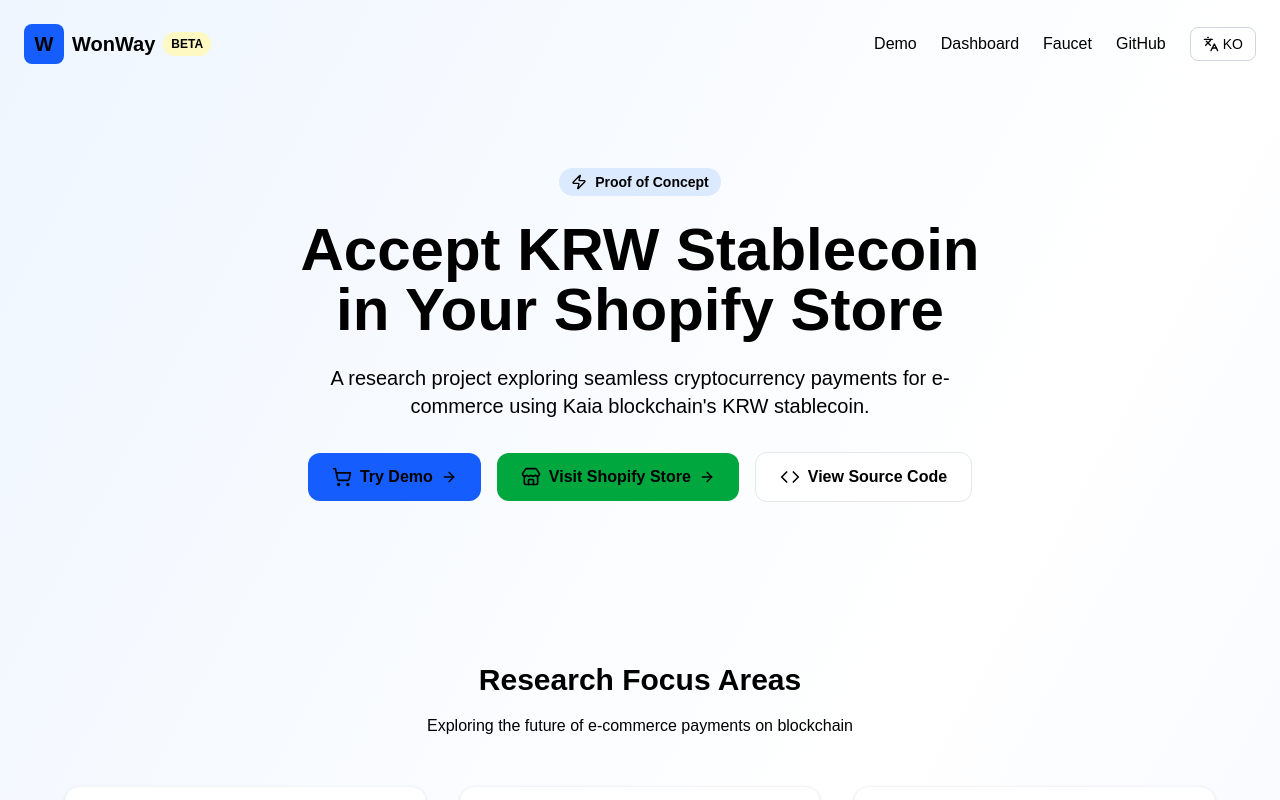
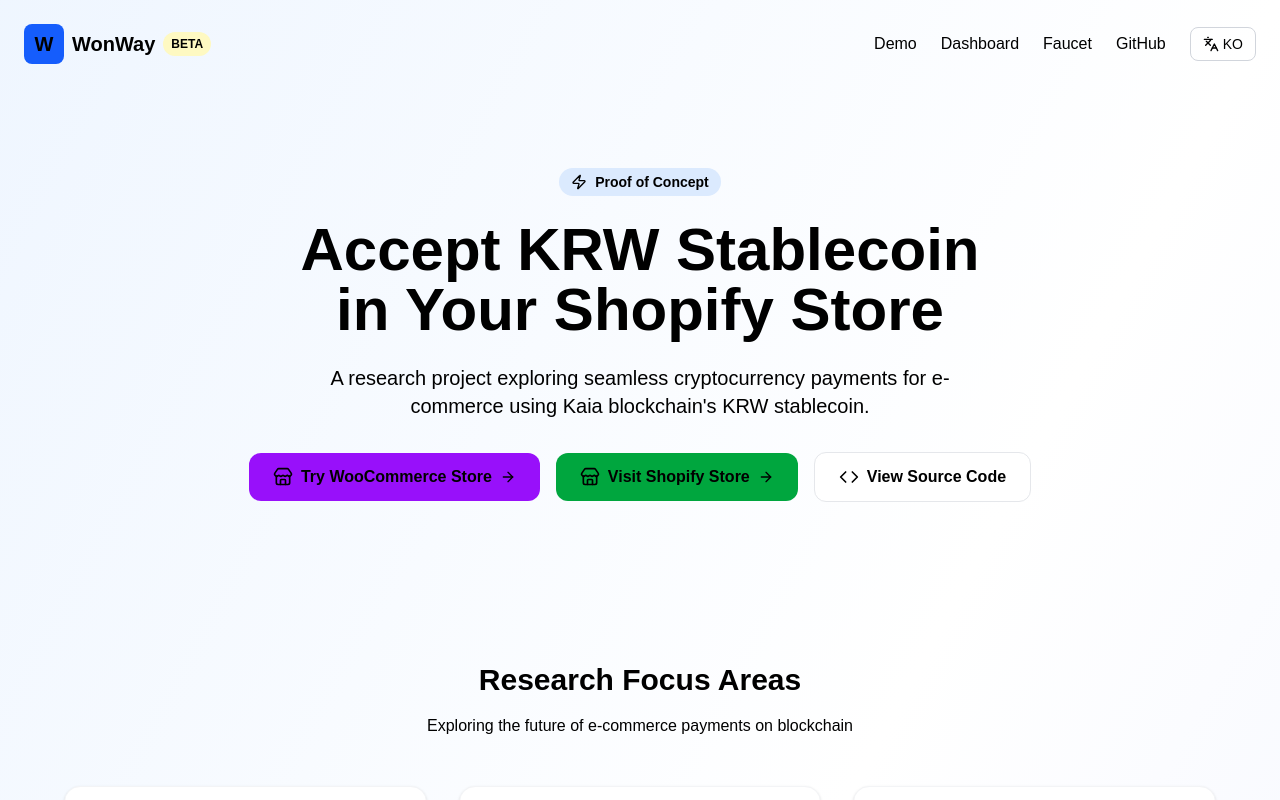
Before and after one commit to nickmura/wongateway, a Next.js app: page / in a window 1280 px wide. Shown: the top 800 px of the page. Built offline with nearby package versions, Linux system fonts and the light colour scheme; what @rainbow-me/rainbowkit, wagmi would draw is missing.

Commit message:
changed button from demo to woocommerce

```diff
--- a/src/app/page.tsx
+++ b/src/app/page.tsx
@@ -186,14 +186,16 @@
             {t.hero.description}
           </p>
           <div className="flex flex-col sm:flex-row items-center justify-center space-y-4 sm:space-y-0 sm:space-x-4">
-            <Link
-              href={`/pay?amount=99&merchant=Demo+Store&product=Sample+Product&currency=KRW&lang=${language}`}
-              className="inline-flex items-center space-x-2 bg-blue-600 text-white px-6 py-3 rounded-xl font-semibold hover:bg-blue-700 transition-colors"
+            <a
+              href="https://woocommerce.wonway.xyz"
+              target="_blank"
+              rel="noopener noreferrer"
+              className="inline-flex items-center space-x-2 bg-purple-600 text-white px-6 py-3 rounded-xl font-semibold hover:bg-purple-700 transition-colors"
             >
-              <ShoppingCart className="w-5 h-5" />
-              <span>{t.hero.tryDemo}</span>
+              <Store className="w-5 h-5" />
+              <span>Try WooCommerce Store</span>
               <ArrowRight className="w-4 h-4" />
-            </Link>
+            </a>
             <a
               href="https://kaia-commerce.myshopify.com"
               target="_blank"
```
Also changed, not shown: 1 other file (tests, documents, lock files or other folders).
